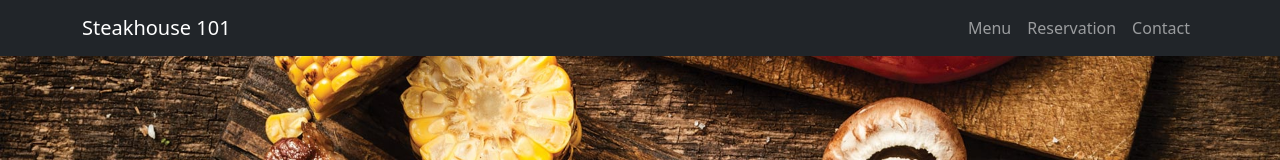
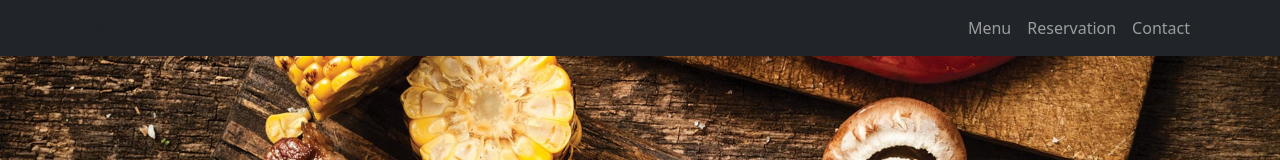
Before and after one commit to Leviticus-Here/steakhouse101, a React (Create React App) app: page / in a window 1280 px wide. Shown: the top 160 px of the page. Built offline with nearby package versions, Linux system fonts and the light colour scheme.

Commit message:
Fix anchor href to meet accessibility lint rules

```diff
--- a/src/components/Navbar.js
+++ b/src/components/Navbar.js
@@ -5,7 +5,7 @@ import './Navbar.css';
 const Navbar = () => (
   <nav className="navbar navbar-expand-lg navbar-dark bg-dark sticky-top">
     <div className="container">
-      <a className="navbar-brand" href="#">Steakhouse 101</a>
+      <button className="nav-link" onClick={() => scrollToSection('home')}>Steakhouse 101</button>
       <button className="navbar-toggler" type="button" data-bs-toggle="collapse" data-bs-target="#nav">
         <span className="navbar-toggler-icon"></span>
       </button>
```
